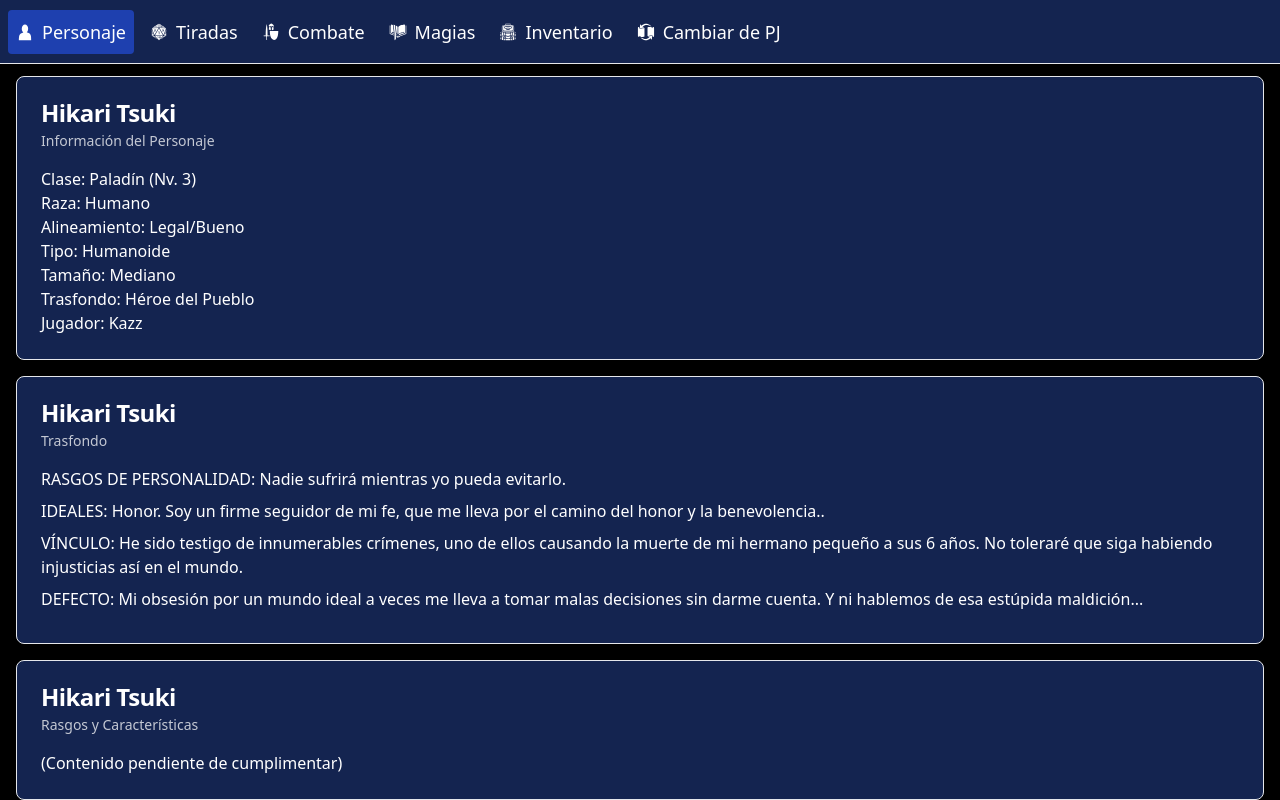
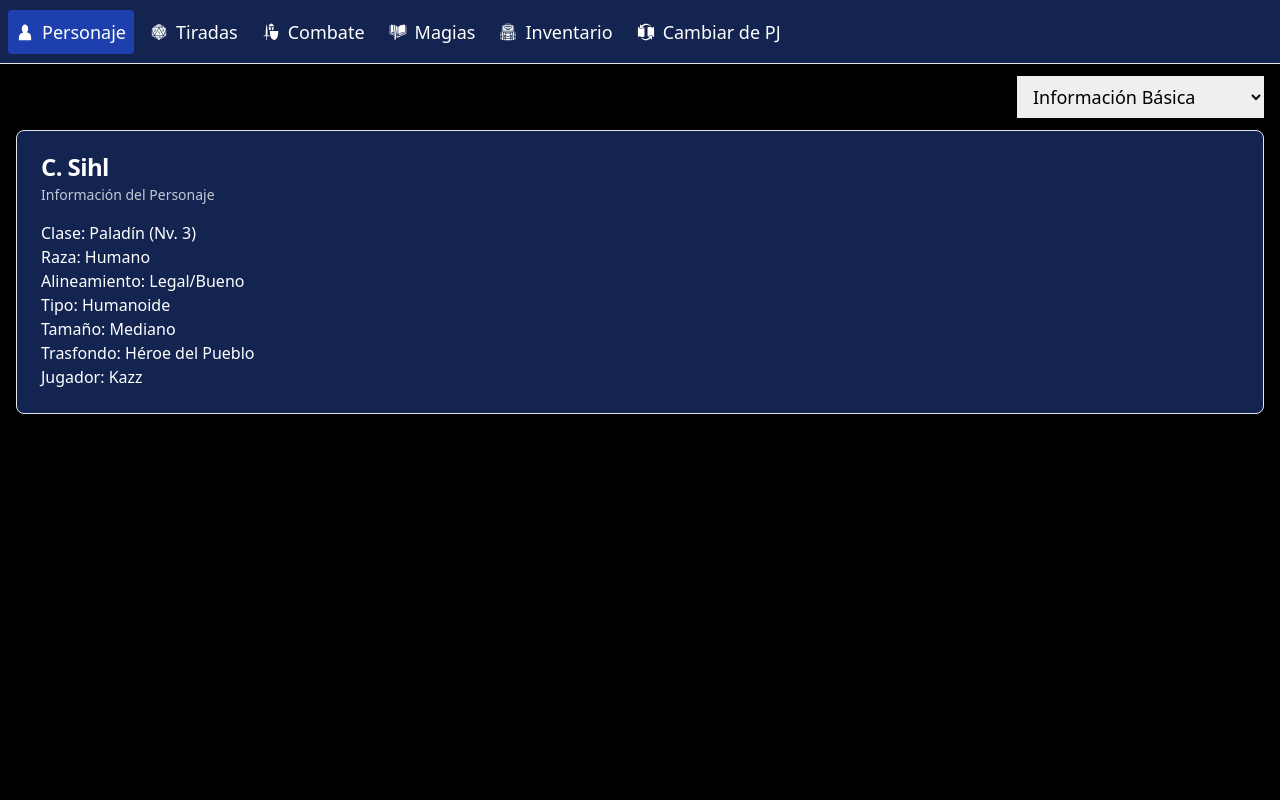
Before and after one commit to KazzK94/Character-Sheet-DnD, a React (Vite) app: page / in a window 1280 px wide. Built offline with nearby package versions, Linux system fonts and the light colour scheme.

Commit message:
Added select in character info

```diff
--- a/src/pages/CharacterInfoPage.tsx
+++ b/src/pages/CharacterInfoPage.tsx
@@ -1,12 +1,36 @@
 
+import { useState } from 'react'
 import { Card, CardHeader, CardTitle, CardSubtitle, CardContent } from '../components/ui/Card'
 
 export default function CharacterInfoPage() {
+
+	const [section, setSection] = useState('basicInfo')
+
+	const character = {
+		name: 'C. Sihl'
+	}
+
+	const onSelectChange = (event: React.ChangeEvent<HTMLSelectElement>) => {
+		setSection(event.target.value)
+	}
+
 	return (
 		<div className='mt-3'>
+
+			<div className='flex justify-end mr-4 mb-3'>
+				<select name="section" id="section" onChange={onSelectChange} className='text-black text-lg px-3 py-2'>
+					<option value="basicInfo">Información Básica</option>
+					<option value="background">Trasfondo</option>
+					<option value="traits">Rasgos y Características</option>
+					<option value="proficiencies">Competencias</option>
+				</select>
+			</div>
+
+			{
+				section === 'basicInfo' && (
 					<Card className='mx-4'>
 						<CardHeader>
-					<CardTitle>Hikari Tsuki</CardTitle>
+							<CardTitle>{character.name}</CardTitle>
 							<CardSubtitle>Información del Personaje</CardSubtitle>
 						</CardHeader>
 						<CardContent>
@@ -19,10 +43,14 @@ export default function CharacterInfoPage() {
 							<div>Jugador: Kazz</div>
 						</CardContent>
 					</Card>
+				)
+			}
 
-			<Card className='mx-4 mt-4 mb-4'>
+			{
+				section === 'background' && (
+					<Card className='mx-4'>
 						<CardHeader>
-					<CardTitle>Hikari Tsuki</CardTitle>
+							<CardTitle>{character.name}</CardTitle>
 							<CardSubtitle>Trasfondo</CardSubtitle>
 						</CardHeader>
 						<CardContent>
@@ -40,26 +68,37 @@ export default function CharacterInfoPage() {
 							</div>
 						</CardContent>
 					</Card>
+				)
+			}
 
-			<Card className='mx-4 mt-4 mb-4'>
+			{
+				section === 'traits' && (
+					<Card className='mx-4'>
 						<CardHeader>
-					<CardTitle>Hikari Tsuki</CardTitle>
+							<CardTitle>{character.name}</CardTitle>
 							<CardSubtitle>Rasgos y Características</CardSubtitle>
 						</CardHeader>
 						<CardContent>
 							<p>(Contenido pendiente de cumplimentar)</p>
 						</CardContent>
 					</Card>
+				)
+			}
 
-			<Card className='mx-4 mt-4 mb-4'>
+			{
+				section === 'proficiencies' && (
+					<Card className='mx-4'>
 						<CardHeader>
-					<CardTitle>Hikari Tsuki</CardTitle>
+							<CardTitle>{character.name}</CardTitle>
 							<CardSubtitle>Competencias</CardSubtitle>
 						</CardHeader>
 						<CardContent>
 							<p>(Contenido pendiente de cumplimentar)</p>
 						</CardContent>
 					</Card>
+				)
+			}
+
 		</div>
 	)
 }
```
Lines whose indentation alone changed are shown as unchanged.
